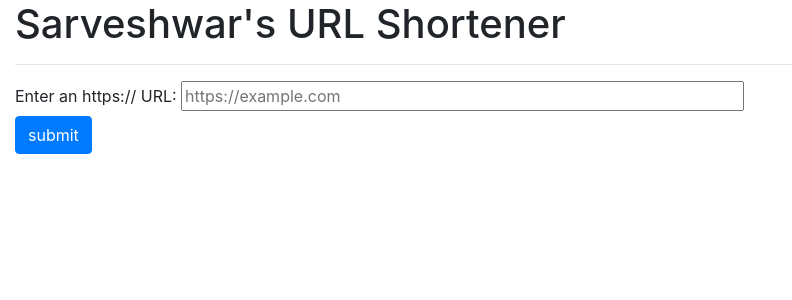
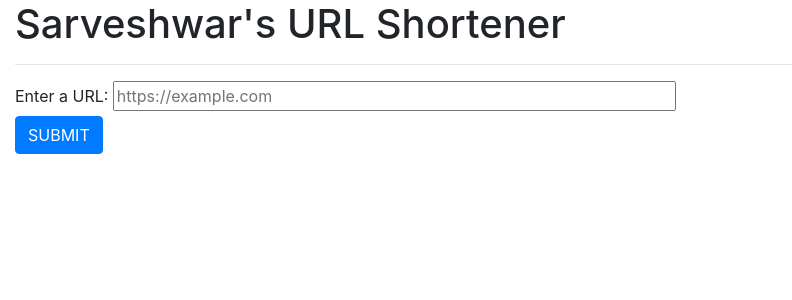
Before and after one commit to sarveshwar22/urlShortener, a Flask app: page / in a window 1280 px wide. Shown: the top 300 px of the page, without its empty margins (0-792 px from the left). Run offline with Flask 2, Linux system fonts and the light colour scheme; some libraries are stand-ins or nearby versions.

Commit message:
update home page

```diff
--- a/templates/home.html
+++ b/templates/home.html
@@ -3,13 +3,13 @@
 
 {% block content %}
 <form action="#", method="post">
-    <label for="url">Enter an https:// URL:</label>
+    <label for="url">Enter a URL:</label>
 
     <input type="url" name="nm" id="url"
        placeholder="https://example.com"
        pattern="https://.*" size="50"
        required>
     <br>
-    <input type="submit" value="submit" class="btn btn-primary">
+    <input type="submit" value="SUBMIT" class="btn btn-primary">
 </form>
 {% endblock %}
```
